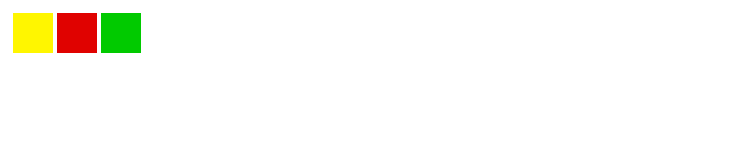
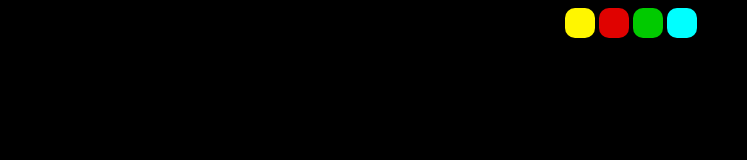
Before and after one commit to cpt-n3m0/Mnemo, a browser extension: page resources/menu.html in a window 1280 px wide. Shown: the whole page, without its empty margins (0-747 px from the left). Drawn offline with Linux system fonts and the light colour scheme.

Commit message:
improved highlighter appearance

```diff
--- a/resources/menu.html
+++ b/resources/menu.html
@@ -6,38 +6,52 @@
     <title>javascript test</title>
     <style>
 	body{
-		background-color: white;
+		background-color: black;
 	}
-	p{
-		color: black;
+
+	.selected {
+		border: 2px solid grey;
+	}
+	#color-selector > div{
+		border-radius : 10px;
+		margin: 0 auto;
 	}
 	#color-selector{
-		padding: 5px;
-		height: 80px;
+		margin: 0 auto;
+		height: 40px;
 		width: 150px;
 
 	}
 	#yellow{
-		height: 40px;
-		width: 40px;
+		height: 30px;
+		width: 30px;
 		background-color:#fff600 ;
 		display: inline-block;
 
 	}
+
 	#green{
-		height: 40px;
-		width: 40px;
+		height: 30px;
+		width: 30px;
 		background-color: #01ca00;
 		display: inline-block;
 
 	}
 	#red{
-		height: 40px;
-		width: 40px;
+		height: 30px;
+		width: 30px;
 		background-color: #e00200;
 		display: inline-block;
 
 	}
+	#blue{
+		height: 30px;
+		width: 30px;
+		background-color:#00ffff ;
+		display: inline-block;
+	}
+
+
     </style>
   </head>
   <body>
@@ -45,6 +59,7 @@
 		<div id="yellow" data-clr="#fff600"></div>
 		<div id="red" data-clr="#e00200"></div>
 		<div id="green" data-clr="#01ca00"></div>
+		<div id="blue" data-clr="#00ffff"></div>
 	  </div>
 
   </body>
```
Also changed, not shown: content-script.js (+6 -6 lines).
